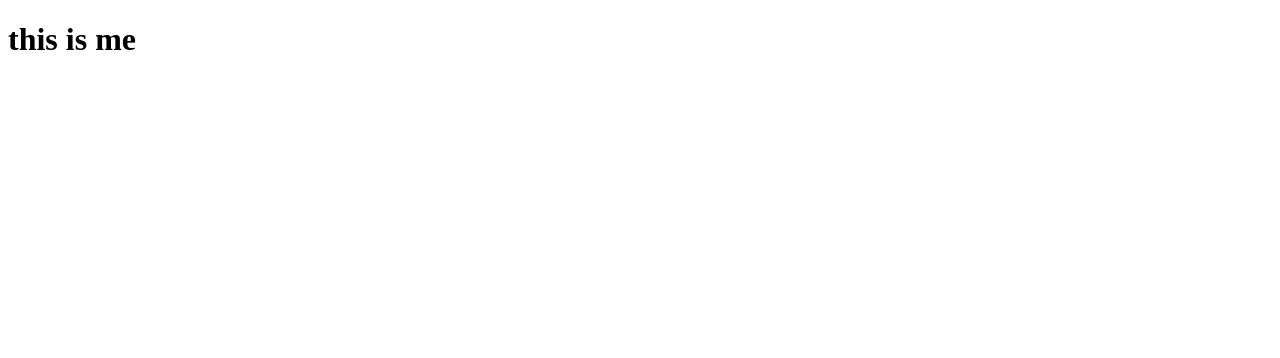
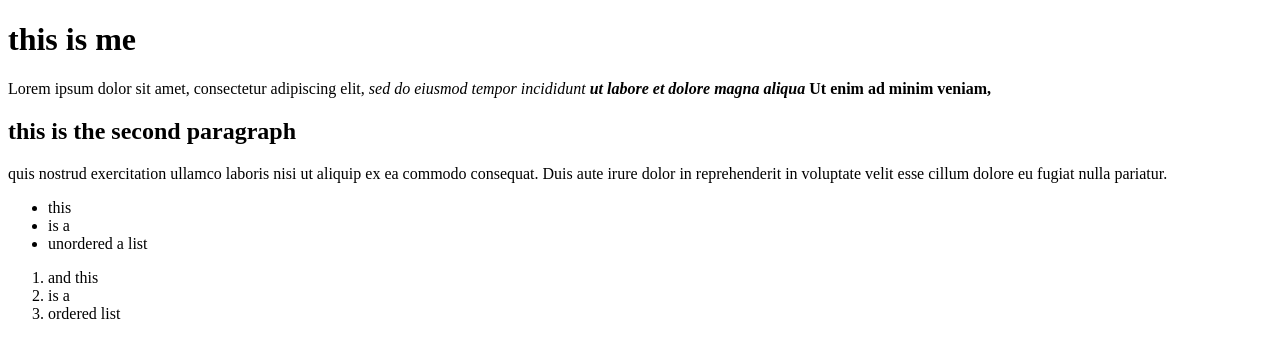
Before and after one commit to NotRay-67/miniprojects, a plain HTML site: page odin/html-boiler-plate/index.html in a window 1280 px wide. Drawn offline with Linux system fonts and the light colour scheme.

Commit message:
update files regarding odin project

```diff
--- a/odin/html-boiler-plate/index.html
+++ b/odin/html-boiler-plate/index.html
@@ -7,7 +7,21 @@
 </head>
 <body>
     <h1><strong>this is me</strong></h1>
-    <p></p>
-
+    <p>Lorem ipsum dolor sit amet, consectetur adipiscing elit,
+         <em>sed do eiusmod tempor incididunt <strong>ut labore et dolore magna aliqua</em> Ut enim ad minim veniam,</strong>
+         <h2>this is the second paragraph</h2>
+          quis nostrud exercitation ullamco laboris nisi ut aliquip ex ea commodo consequat.
+          Duis aute irure dolor in reprehenderit in voluptate velit esse cillum dolore eu fugiat nulla pariatur.
+    </p>
+    <ul>
+        <li>this</li>
+        <li>is a</li>
+        <li>unordered a list</li>
+    </ul>
+    <ol>
+        <li>and this</li>
+        <li>is a</li>
+        <li>ordered list</li>
+    </ol>
 </body>
 </html>
```
Also changed, not shown: 1 other file.
